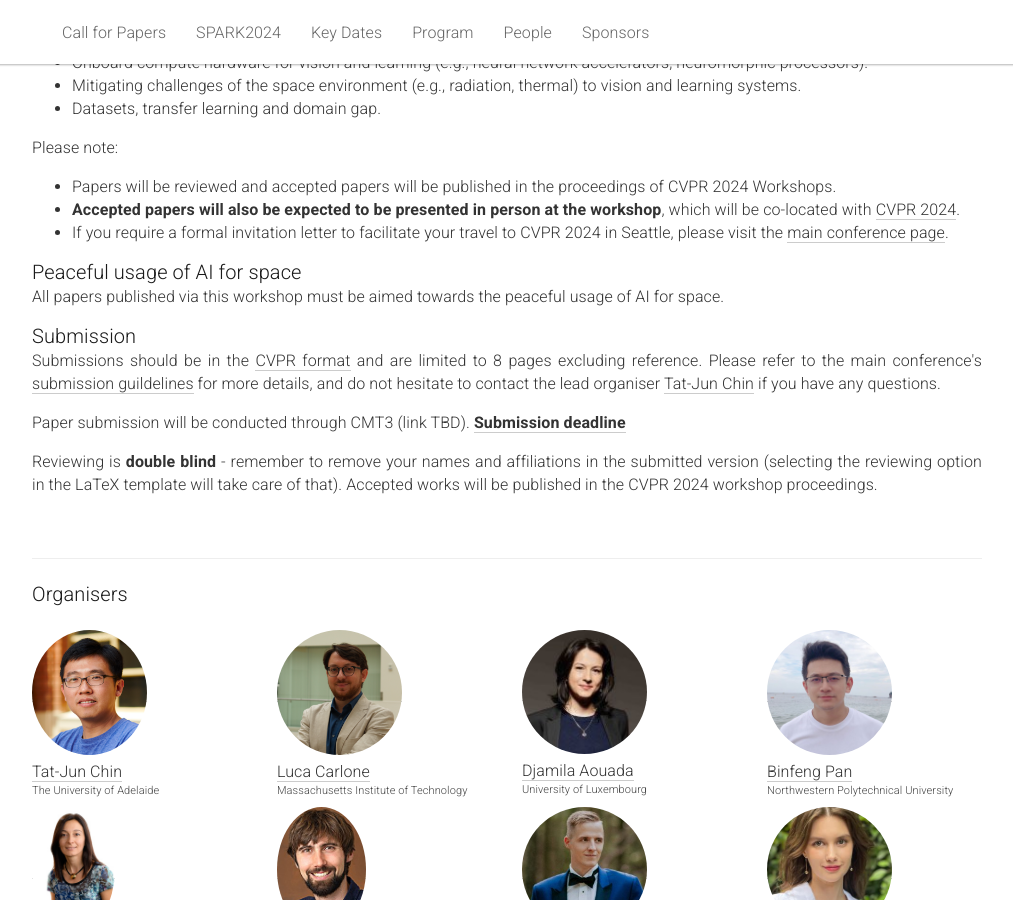
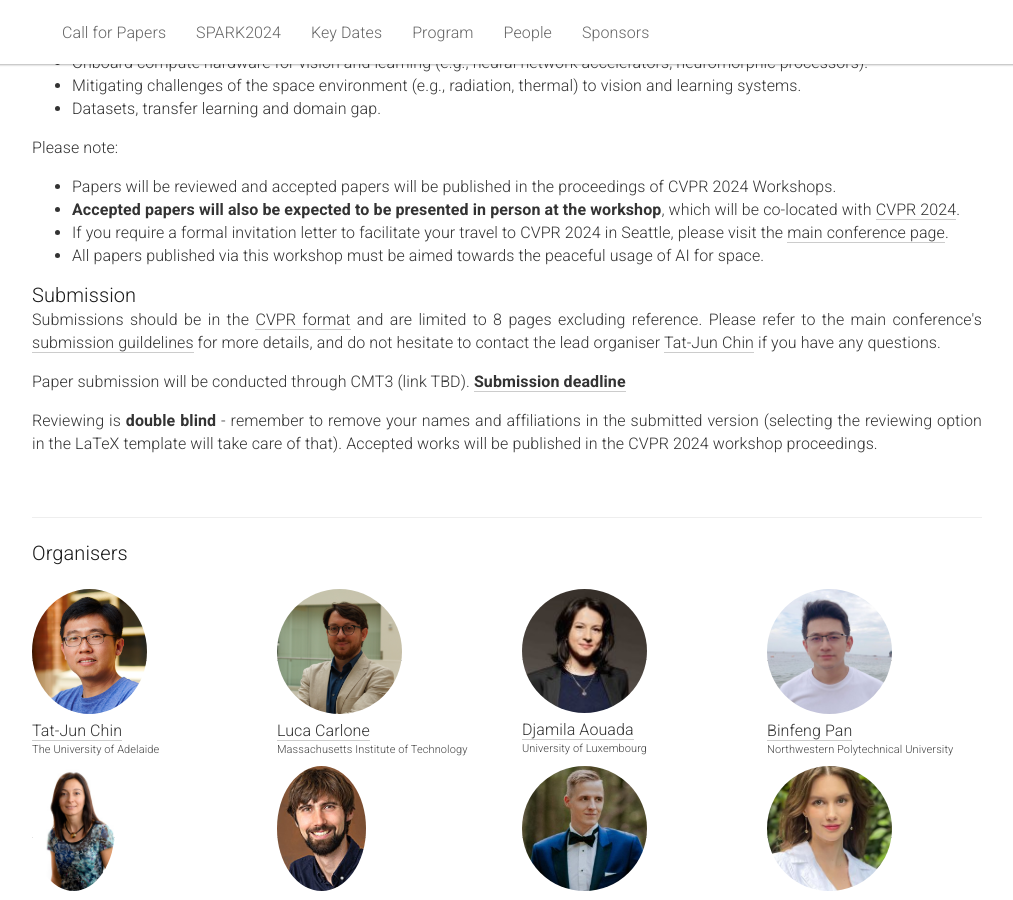
Before and after one commit to AIforSpace/2024, a Jekyll site: the page built from _pages/home.md, in a window 1280 px wide and 900 px high, scrolled down 2017 px. Shown: the whole window, without its empty margins (133-1146 px from the left). Built offline with Jekyll 4.4.1, drawn with Linux system fonts in a browser that asks for light colours.

Commit message:
Update home.md

```diff
--- a/_pages/home.md
+++ b/_pages/home.md
@@ -174,13 +174,10 @@ acknowledgements: ""
       <li>Papers will be reviewed and accepted papers will be published in the proceedings of CVPR 2024 Workshops.</li>
       <li><b>Accepted papers will also be expected to be presented in person at the workshop</b>, which will be co-located with <a href="https://cvpr.thecvf.com/Conferences/2024">CVPR 2024</a>.</li>
       <li>If you require a formal invitation letter to facilitate your travel to CVPR 2024 in Seattle, please visit the <a href="https://cvpr.thecvf.com/Conferences/2024">main conference page</a>.</li>
+      <li>All papers published via this workshop must be aimed towards the peaceful usage of AI for space.</li>
       </ul>
       </p>
 
-  <h3>Peaceful usage of AI for space</h3>
-    <p>
-    All papers published via this workshop must be aimed towards the peaceful usage of AI for space.
-    </p>
     <h3>Submission</h3>
     <p>
       Submissions should be in the <a href="https://github.com/cvpr-org/author-kit/releases">CVPR format</a> and are limited to 8 pages excluding reference.
```
